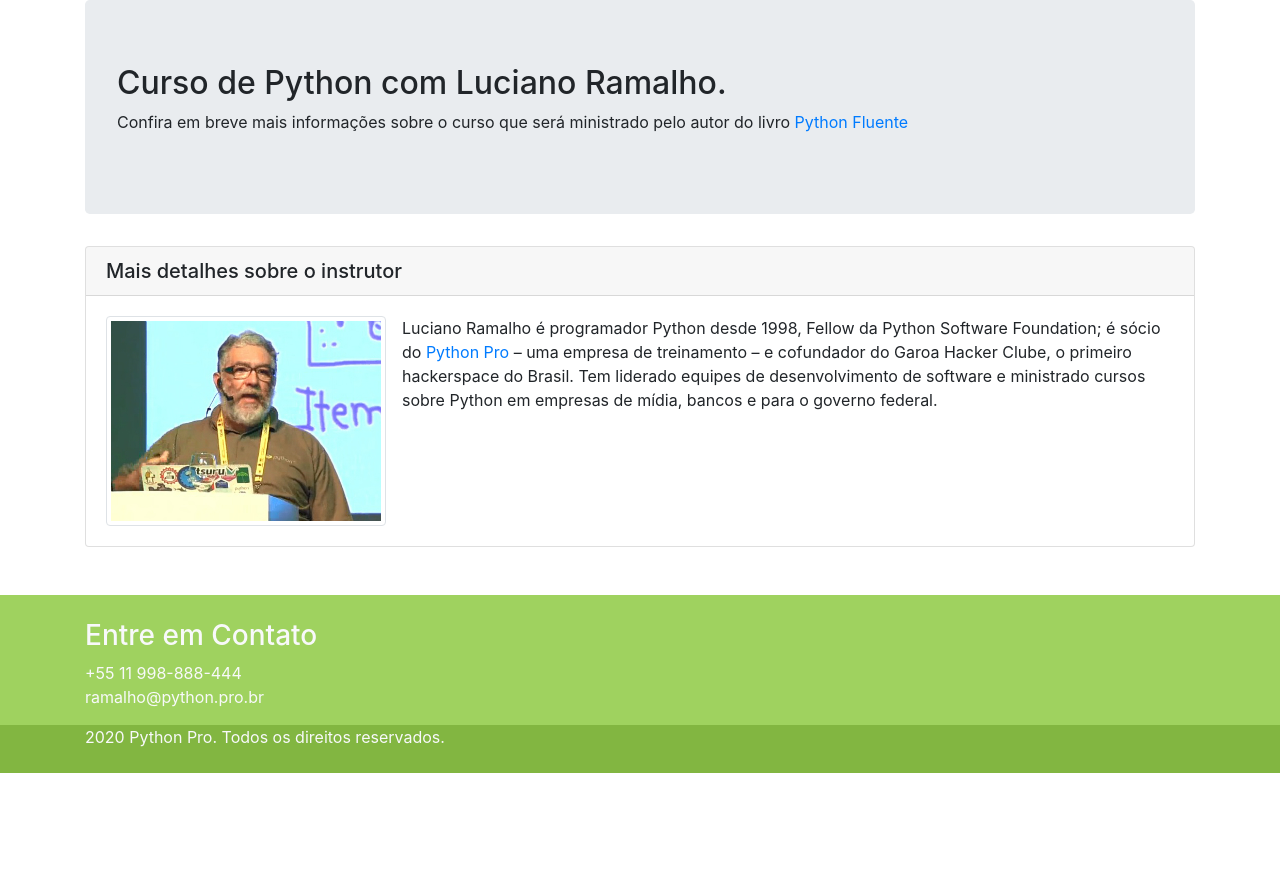
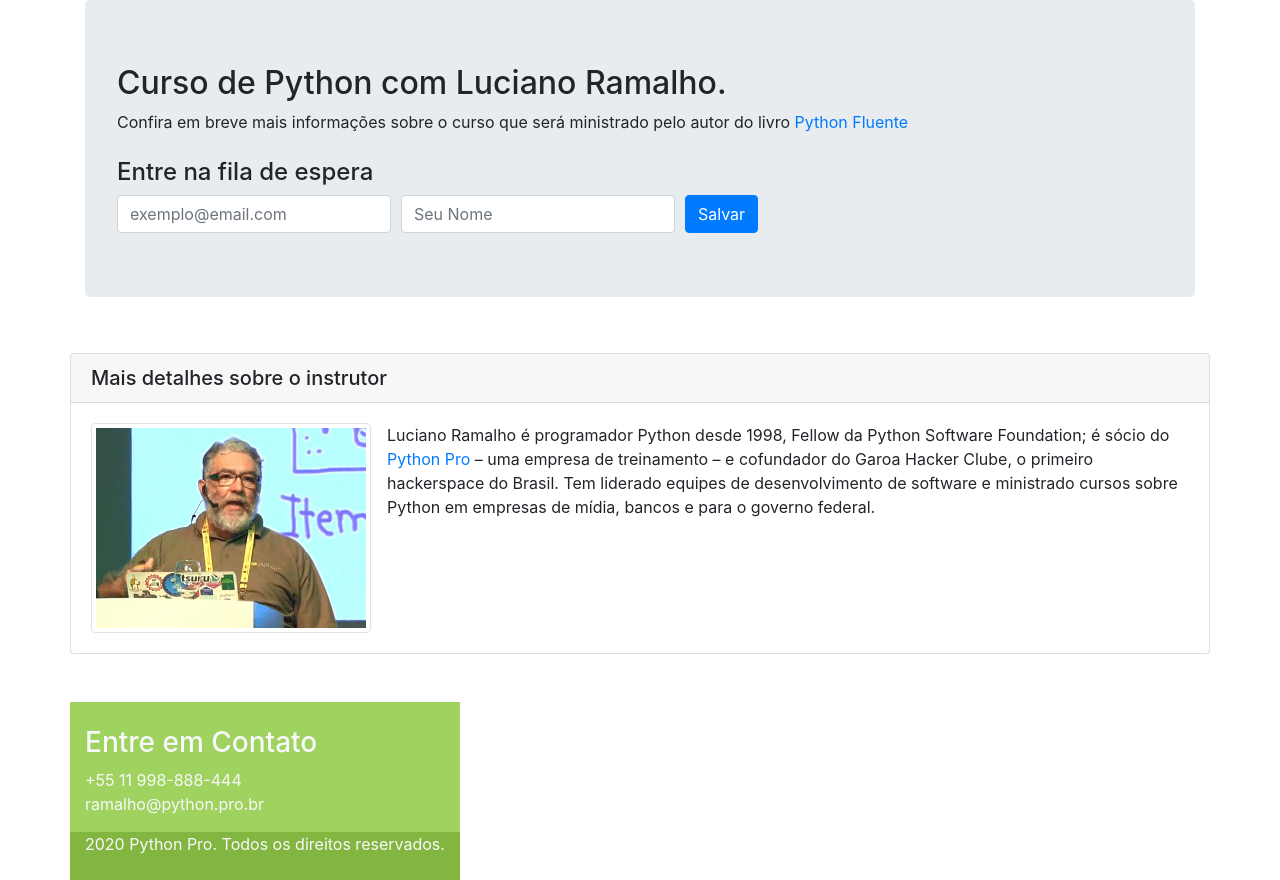
Before and after one commit to GilmarDeJesusSantana/curso-django, a Django app: page / in a window 1280 px wide. Shown: the part 56-936 px from the top of the page. Before the commit the page ends 829 px from the top, so only its background shows below. Run offline with Django 3.2, Linux system fonts and the light colour scheme; some libraries are stand-ins or nearby versions.

Commit message:
Implentado a funcionalidade que captura o e-mail do usuário. Obs: necessário ajustar o envio de e-mail no mail-chimp

```diff
--- a/pypro/base/templates/base/home.html
+++ b/pypro/base/templates/base/home.html
@@ -46,9 +46,38 @@
                     <a href="https://www.oreilly.com/library/view/fluent-python/9781491946237/" target="_blank">Python
                         Fluente</a>
                 </p>
+                <h4 class="mt-4">Entre na fila de espera</h4>
 
+                <form action="https://herokuapp.us10.list-manage.com/subscribe/post?u=89fc8f2c8f892a8f796ffbafb&amp;id=9db82da3e8"
+                      method="post" id="mc-embedded-subscribe-form" name="mc-embedded-subscribe-form"
+                      class="validate" target="_blank" novalidate>
+                    <div class="form-row align-items-center">
+                        <div class="col-auto">
+                            <label class="sr-only" for="mce-EMAIL">Email</label>
+                            <input type="email" value="" name="EMAIL" class="form-control required" id="mce-EMAIL"
+                                   placeholder="exemplo@email.com">
                         </div>
-            <div class="card">
+                        <div class="col-auto">
+                            <label class="sr-only" for="mce-EMAIL">Email</label>
+                            <input type="text" value="" name="FNAME" class="form-control" id="mce-FNAME" placeholder="Seu Nome">
+                        </div>
+
+                        <!-- real people should not fill this in and expect good things - do not remove this or risk form bot signups-->
+                        <div style="position: absolute; left: -5000px;" aria-hidden="true"><input type="text"
+                                                                                                  name="b_89fc8f2c8f892a8f796ffbafb_9db82da3e8"
+                                                                                                  tabindex="-1"
+                                                                                                  value=""></div>
+
+                        <div class="col-auto">
+                            <input type="submit" value="Salvar" name="subscribe"
+                                   id="mc-embedded-subscribe" class="btn btn-primary">
+                        </div>
+                    </div>
+                </form>
+            </div>
+
+                <div class="row">
+                    <div class="card mt-4">
                         <h5 class="card-header">
                             Mais detalhes sobre o instrutor
                         </h5>
@@ -56,8 +85,11 @@
                             <p class="card-text">
                                 <img src="{% static 'img/luciano_ramalho.jpg' %}" alt="Foto de Luciano Ramalho"
                                      class="img-thumbnail float-left mr-3"/>
-                        Luciano Ramalho é programador Python desde 1998, Fellow da Python Software Foundation; é sócio
-                        do <a href="www.pythonpro.com.br">Python Pro</a> – uma empresa de treinamento – e cofundador do
+                                Luciano Ramalho é programador Python desde 1998, Fellow da Python Software Foundation; é
+                                sócio
+                                do <a href="www.pythonpro.com.br">Python Pro</a> – uma empresa de treinamento – e
+                                cofundador
+                                do
                                 Garoa Hacker Clube,
                                 o primeiro hackerspace do Brasil. Tem liderado equipes de desenvolvimento de software e
                                 ministrado cursos sobre Python em empresas de mídia, bancos e
@@ -67,7 +99,6 @@
                     </div>
                     <div class="row">
                         <div class="col-md-12">
-                </div>
                         </div>
                     </div>
                 </div>
```
Lines whose indentation alone changed are shown as unchanged.
